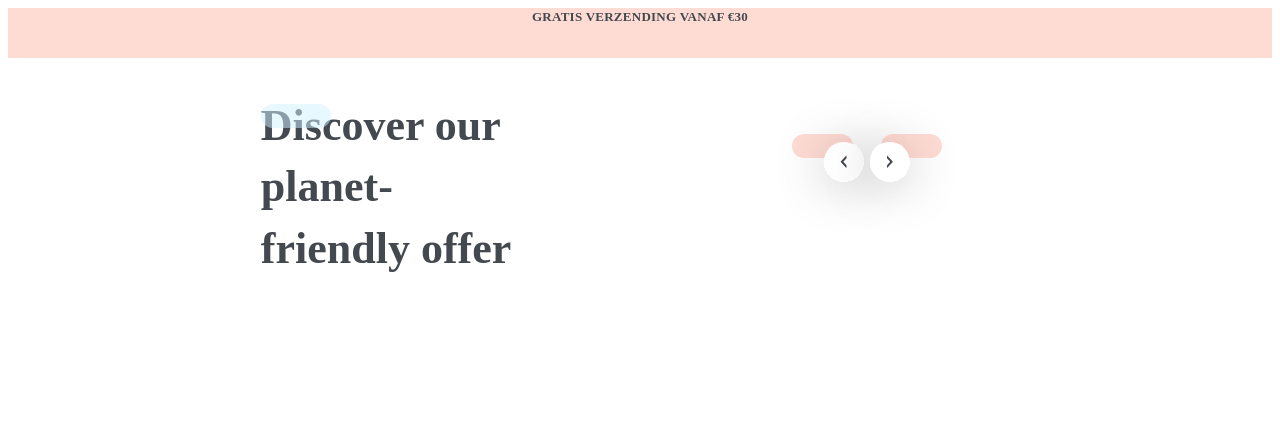
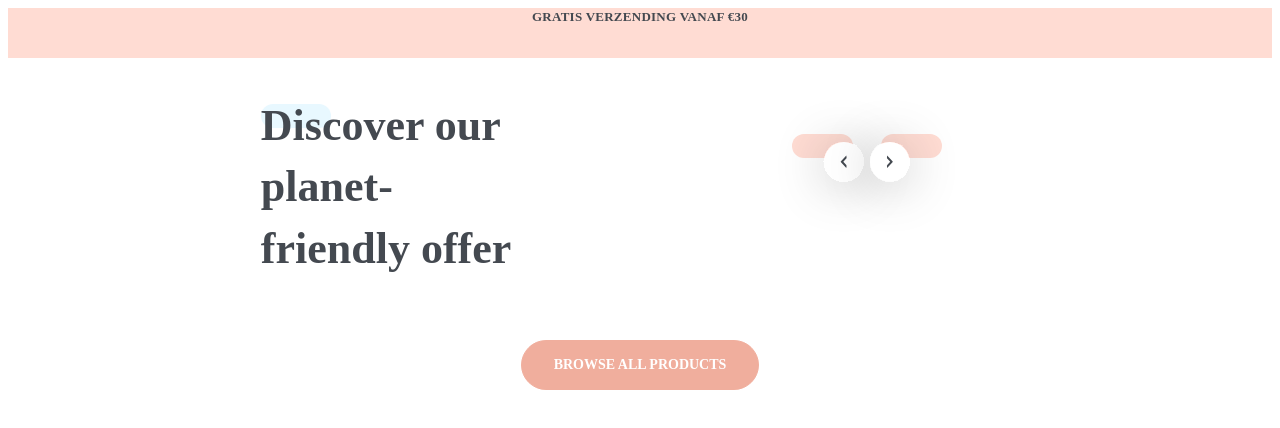
Before and after one commit to santian12/prueba-gradiweb, a plain HTML site: page Index.html in a window 1280 px wide. Drawn offline with Linux system fonts and the light colour scheme.

Commit message:
adicion boton Browse all products

```diff
--- a/Index.html
+++ b/Index.html
@@ -69,6 +69,11 @@
                 </div>
             </div>
             </div>
+            <div class="contenedosBtn">
+                <button type="button" class="btn" title="Browse all products">
+                    Browse all products
+                  </button>
+            </div>
           </div>
     </div>
     </body>
--- a/styles.css
+++ b/styles.css
@@ -69,7 +69,7 @@ line-height: 140%;
     background-color: #D1F1FF80;
     position: absolute;
     top: 13%;
-    z-index: 0;
+    z-index: -1;
 }
   .subSeccion{
     display: flex;
@@ -97,3 +97,28 @@ line-height: 140%;
   top: 12%;
   z-index: auto;
 }
+.contenedosBtn{
+  margin-top: 75px;
+  margin-bottom: 75px;
+  display: flex;
+  justify-content: center;
+  align-items: flex-start;
+}
+.Btn{
+  justify-content: center;
+  color: var(--White, #FFF);
+text-align: center;
+font-family: Neogrotesk Ess;
+font-size: 14px;
+font-style: normal;
+font-weight: 700;
+line-height: 170%; /* 23.8px */
+text-transform: uppercase;
+display: flex;
+padding: 12px 32px;
+align-items: center;
+border-radius: 100px;
+border: 1px solid var(--primary-palette-brand-2, #EFA693);
+opacity: 0.9;
+background: var(--primary-palette-brand-2, #EFA693)
+}
```
